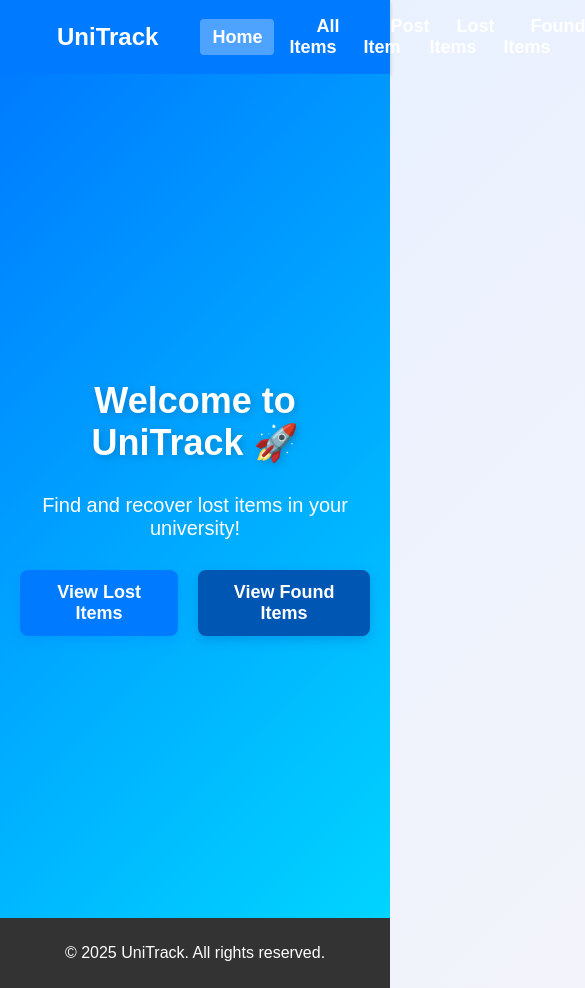
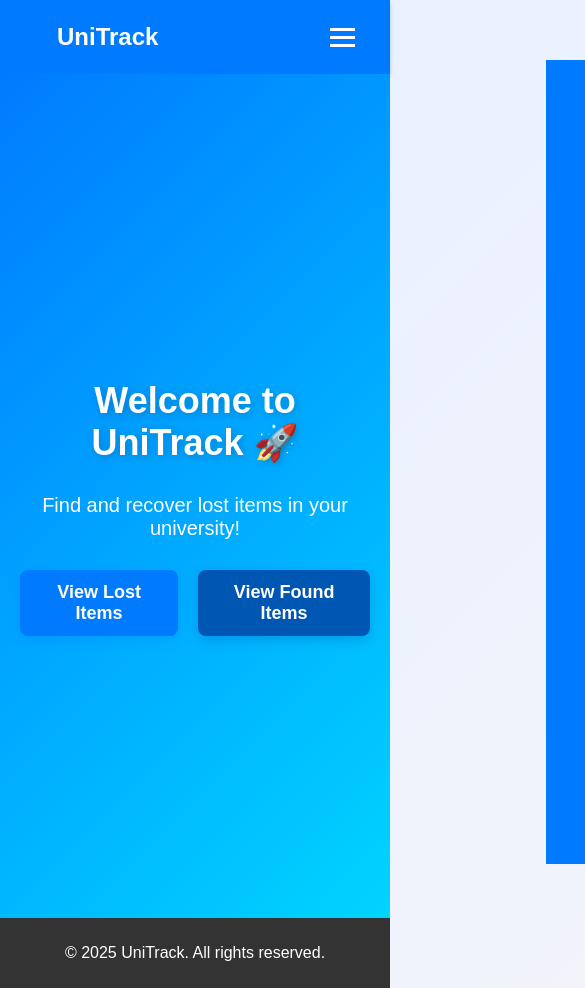
Before and after one commit to shumile-dev/unitrack-front, a React (Create React App) app: page / in a window 390 px wide. Shown: the top 988 px of the page, 585 px wide, since content can reach past the window. Built offline with nearby package versions, Linux system fonts and the light colour scheme.

Commit message:
[BUILD]: Add drawer bav for mobile

```diff
--- a/src/components/Navbar.js
+++ b/src/components/Navbar.js
@@ -1,15 +1,22 @@
-import React from "react";
+import React, { useState } from "react";
 import { NavLink, Link } from "react-router-dom";
 import "../styles/global.css"; // CSS file include karni hai
 
 const Navbar = () => {
+  const [open, setOpen] = useState(false);
+
   return (
     <header className="header">
       <nav className="navbar">
         <Link to="/" className="logo">
           UniTrack
         </Link>
-        <ul className="nav-links">
+        <div className="hamburger" onClick={() => setOpen(!open)}>
+          <span></span>
+          <span></span>
+          <span></span>
+        </div>
+        <ul className={`nav-links ${open ? "open" : ""}`}>
           <li>
             <NavLink to="/" end className={({ isActive }) => (isActive ? 'active' : '')}>
               Home
--- a/src/index.css
+++ b/src/index.css
@@ -506,3 +506,59 @@ img {
     color: #007bff;
     margin-right: 5px;
 }
+
+/* Responsive: Mobile Styles */
+.hamburger {
+  display: none;
+  cursor: pointer;
+  z-index: 1001;
+}
+.hamburger span {
+  display: block;
+  width: 25px;
+  height: 3px;
+  margin: 5px;
+  background: white;
+  transition: 0.3s;
+}
+@media (max-width: 768px) {
+  .navbar .hamburger {
+    display: block;
+  }
+  .navbar .nav-links {
+    position: absolute;
+    top: 60px;
+    right: -100%;
+    width: 60%;
+    height: calc(100vh - 60px);
+    background: #007bff;
+    flex-direction: column;
+    align-items: center;
+    justify-content: center;
+    padding-top: 20px;
+    transition: right 0.3s ease-in-out;
+  }
+  .navbar .nav-links.open {
+    right: 0;
+  }
+  .navbar .nav-links li {
+    margin: 20px 0;
+  }
+  .navbar .nav-links li a {
+    font-size: 1.2rem;
+  }
+  .found-grid,
+  .lost-grid,
+  .all-grid {
+    grid-template-columns: 1fr !important;
+  }
+  .form-container {
+    width: calc(100% - 40px);
+    margin: 20px auto;
+    padding: 20px;
+  }
+  .page-container {
+    margin: 20px 10px;
+    padding: 20px;
+  }
+}
```
